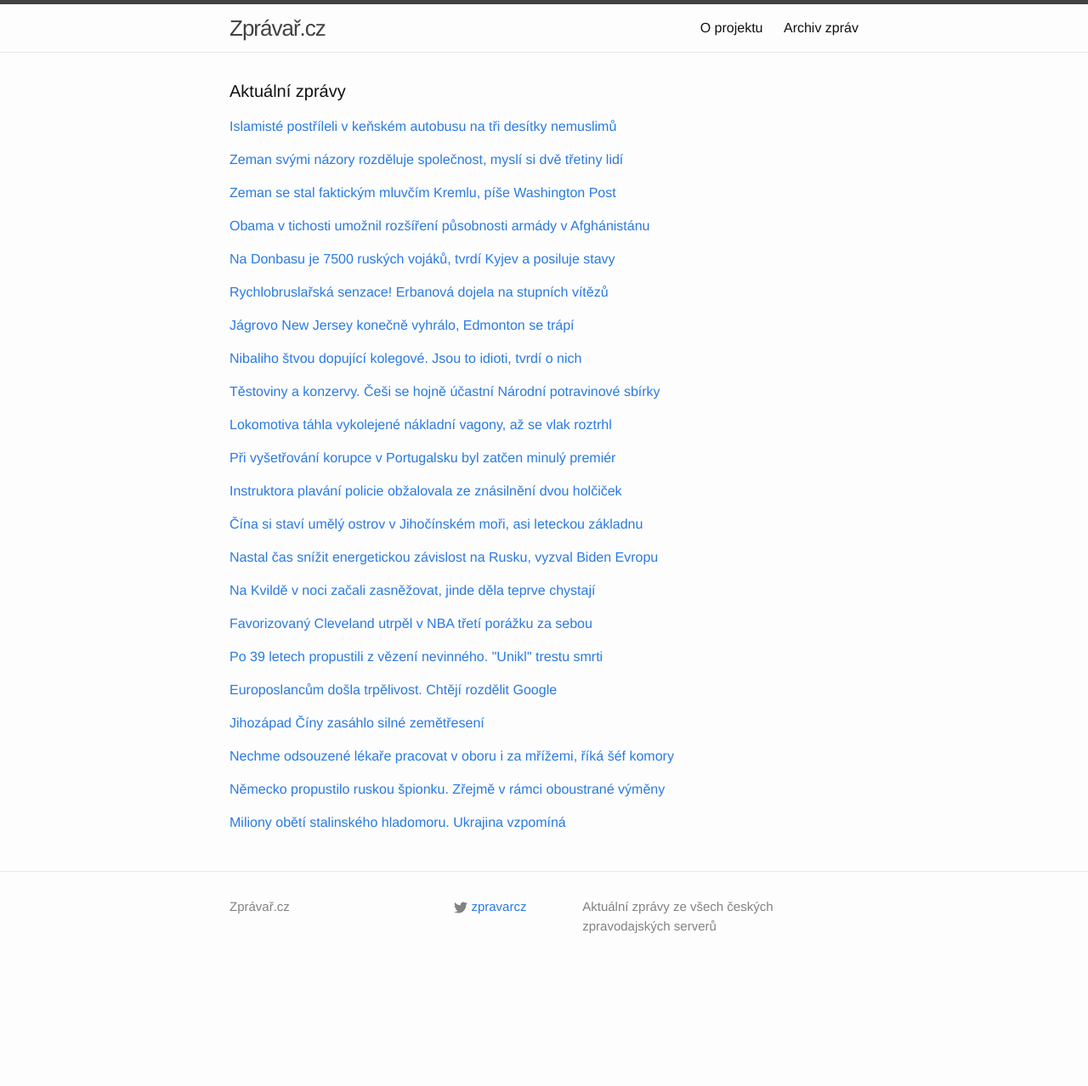
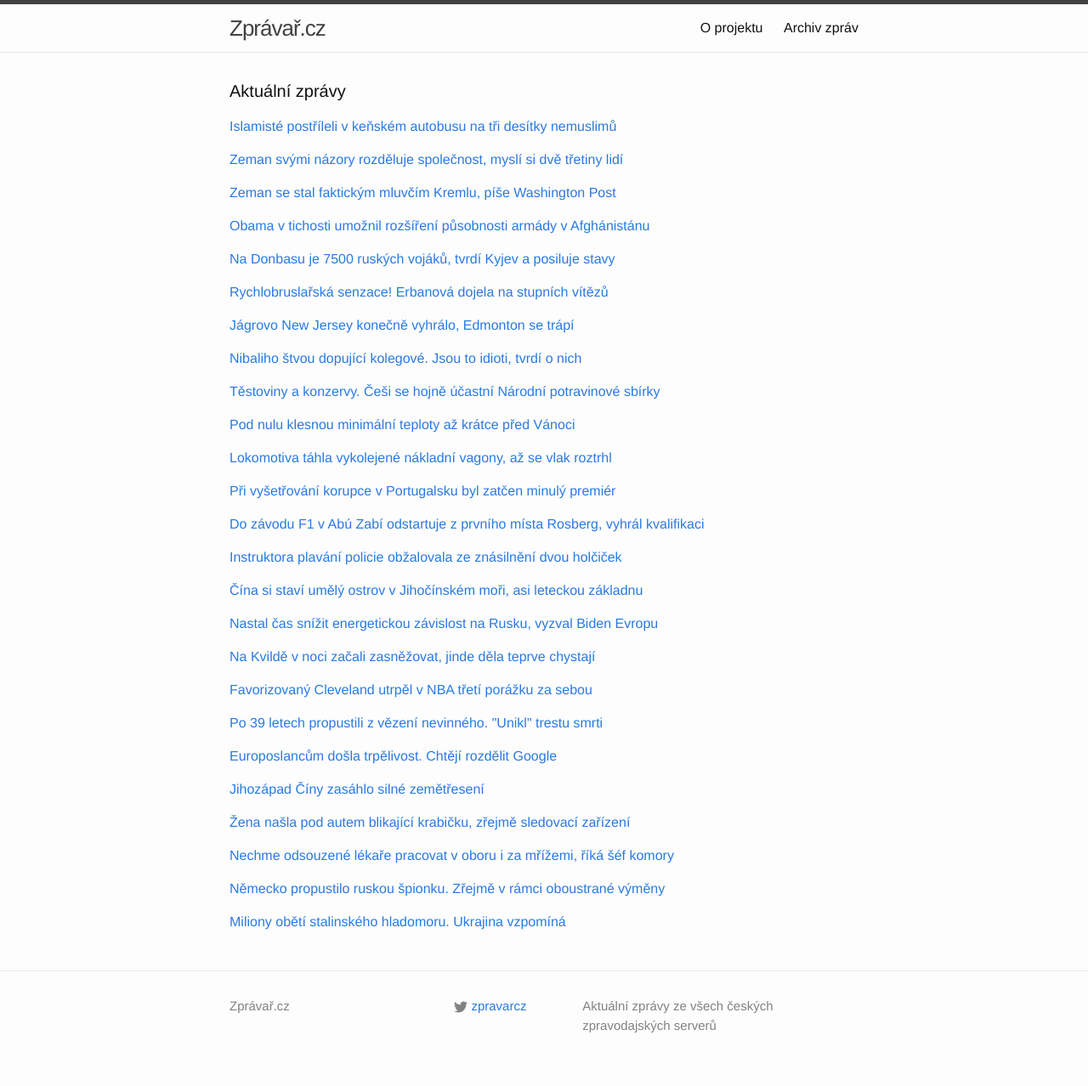
Before and after one commit to adliska/zpravar, a Jekyll site: the page built from index.html, in a window 1280 px wide. Shown: the whole page at 85% size. Built offline with Jekyll 4.4.1, drawn with Linux system fonts in a browser that asks for light colours; before the commit the page ends 1161 px from its top, so only the background shows below that.

Commit message:
zpravar news update

```diff
--- a/index.html
+++ b/index.html
@@ -122,8 +122,18 @@ layout: default
 <li><a href=http://www.ceskenoviny.cz/zpravy/zpravy/lide-dnes-mohou-v-obchodech-darovat-potraviny-pro-lidi-v-nouzi/1150119>Lidé dnes mohou v obchodech darovat potraviny pro lidi v nouzi - www.ceskenoviny.cz</a></li>
 <li><a href=http://www.rozhlas.cz/_zprava/lide-mohou-nakoupit-a-darovat-trvanlive-potraviny-v-narodni-potravinove-sbirce--1423467>Lidé mohou nakoupit a darovat trvanlivé potraviny v Národní potravinové sbírce - www.rozhlas.cz</a></li>
 </ul>
-</div><p><a href="javascript:;" onclick="toggle_visibility('zpravy9')">Lokomotiva táhla vykolejené nákladní vagony, až se vlak roztrhl</a></p>
+</div><p><a href="javascript:;" onclick="toggle_visibility('zpravy9')">Pod nulu klesnou minimální teploty až krátce před Vánoci</a></p>
 <div id="zpravy9" style="display:none">
+<ul>
+<li><a href=http://www.ceskenoviny.cz/zpravy/zpravy/pod-nulu-klesnou-minimalni-teploty-az-kratce-pred-vanoci/1150214>Pod nulu klesnou minimální teploty až krátce před Vánoci - www.ceskenoviny.cz</a></li>
+<li><a href=http://zpravy.idnes.cz/mesicni-vyhled-pocasi-0uk-/domaci.aspx?c=A141122_152119_domaci_mlb>Advent bude nadprůměrně teplý, bod mrazu přijde těsně před Vánoci - zpravy.idnes.cz</a></li>
+<li><a href=http://www.lidovky.cz/snih-nebude-teploty-maji-spadnout-pod-nulu-az-kratce-pred-vanoci-p88-/zpravy-domov.aspx?c=A141122_150358_ln_domov_sho>Sníh nebude. Teploty mají spadnout pod nulu až krátce před Vánoci  - www.lidovky.cz</a></li>
+<li><a href=http://www.tyden.cz/rubriky/domaci/pocasi/mraz-a-snih-predpoved-pocasi-do-vanoc_324975.html>Mráz a sníh? Předpověď počasí do Vánoc - www.tyden.cz</a></li>
+<li><a href=http://www.ceskatelevize.cz/ct24/domaci/293203-mrznout-bude-az-tesne-pred-vanoci/>Mrznout bude až těsně před Vánoci - www.ceskatelevize.cz</a></li>
+<li><a href=http://www.novinky.cz/domaci/354237-kdepak-mraz-a-snih-teploty-do-vanoc-budou-spis-nadprumerne.html>Kdepak mráz a sníh, teploty do Vánoc budou spíš nadprůměrné - www.novinky.cz</a></li>
+</ul>
+</div><p><a href="javascript:;" onclick="toggle_visibility('zpravy10')">Lokomotiva táhla vykolejené nákladní vagony, až se vlak roztrhl</a></p>
+<div id="zpravy10" style="display:none">
 <ul>
 <li><a href=http://ostrava.idnes.cz/vykolejeni-nakladniho-vlaku-ostrava-dvx-/ostrava-zpravy.aspx?c=A141122_095613_ostrava-zpravy_mav>Lokomotiva táhla vykolejené nákladní vagony, až se vlak roztrhl - ostrava.idnes.cz</a></li>
 <li><a href=http://www.rozhlas.cz/_zprava/v-ostrave-vykolejil-nakladni-vlak-skoda-se-odhaduje-na-vic-nez-5-a-pul-milionu-korun--1423491>V Ostravě vykolejil nákladní vlak, škoda se odhaduje na víc než 5 a půl milionu korun - www.rozhlas.cz</a></li>
@@ -132,8 +142,8 @@ layout: default
 <li><a href=http://www.ceskenoviny.cz/zpravy/zpravy/v-ostrave-vykolejil-nakladni-vlak-skoda-je-5-6-milionu-kc/1150136>V Ostravě vykolejil nákladní vlak, škoda je 5,6 milionu Kč - www.ceskenoviny.cz</a></li>
 <li><a href=http://zpravy.aktualne.cz/regiony/moravskoslezsky/v-ostrave-vykolejil-nakladni-vlak-skoda-je-5-6-milionu/r~3d698200721a11e497f0002590604f2e/>V Ostravě vykolejil nákladní vlak, škoda je 5,6 milionu - zpravy.aktualne.cz</a></li>
 </ul>
-</div><p><a href="javascript:;" onclick="toggle_visibility('zpravy10')">Při vyšetřování korupce v Portugalsku byl zatčen minulý premiér</a></p>
-<div id="zpravy10" style="display:none">
+</div><p><a href="javascript:;" onclick="toggle_visibility('zpravy11')">Při vyšetřování korupce v Portugalsku byl zatčen minulý premiér</a></p>
+<div id="zpravy11" style="display:none">
 <ul>
 <li><a href=http://www.ceskenoviny.cz/zpravy/zpravy/pri-vysetrovani-korupce-v-portugalsku-byl-zatcen-minuly-premier/1150196>Při vyšetřování korupce v Portugalsku byl zatčen minulý premiér - www.ceskenoviny.cz</a></li>
 <li><a href=http://echo24.cz/a/iPbpV>Korupční aféra v Portugalsku. Policie zatkla i expremiéra - echo24.cz</a></li>
@@ -142,8 +152,17 @@ layout: default
 <li><a href=http://zpravy.e15.cz/zahranicni/udalosti/v-portugalsku-zatkli-minuleho-premiera-kvuli-afere-se-zlatymi-vizy-1139101>V Portugalsku zatkli minulého premiéra. Kvůli aféře se zlatými vízy - zpravy.e15.cz</a></li>
 <li><a href=http://www.ceskatelevize.cz/ct24/svet/293189-portugalska-policie-zatkla-expremiera-socratese/>Portugalská policie zatkla expremiéra Sócratese - www.ceskatelevize.cz</a></li>
 </ul>
-</div><p><a href="javascript:;" onclick="toggle_visibility('zpravy11')">Instruktora plavání policie obžalovala ze znásilnění dvou holčiček</a></p>
-<div id="zpravy11" style="display:none">
+</div><p><a href="javascript:;" onclick="toggle_visibility('zpravy12')">Do závodu F1 v Abú Zabí odstartuje z prvního místa Rosberg, vyhrál kvalifikaci</a></p>
+<div id="zpravy12" style="display:none">
+<ul>
+<li><a href=http://www.rozhlas.cz/_zprava/do-zavodu-f1-v-abu-zabi-odstartuje-z-prvniho-mista-rosberg-vyhral-kvalifikaci--1423561>Do závodu F1 v Abú Zabí odstartuje z prvního místa Rosberg, vyhrál kvalifikaci - www.rozhlas.cz</a></li>
+<li><a href=http://sport.idnes.cz/kvalifikace-na-zavod-formule-1-v-abu-zabi-f0c-/motorsport.aspx?c=A141122_151959_motorsport_ald>Rosbergův útok začal, v kvalifikaci v Abú Zabí porazil Hamiltona - sport.idnes.cz</a></li>
+<li><a href=http://www.denik.cz/motorismus/kvalifikace-na-finale-sezony-rosberg-byl-nakonec-rychlejsi-nez-hamilton-20141122.html>Kvalifikace na finále sezony: Rosberg byl nakonec rychlejší než Hamilton - www.denik.cz</a></li>
+<li><a href=http://sport.aktualne.cz/f1-abu-zabi-2014-kvalifikace/r~7611af16724b11e48ee3002590604f2e/>Do finále F1 odstartuje jako první Rosberg, Hamilton druhý - sport.aktualne.cz</a></li>
+<li><a href=http://www.denik.cz/motorismus/kdo-pomuze-rosberg-veri-ze-se-nekdo-najde-a-rika-williams-vypada-dobre-20141122.html>Kdo pomůže? Rosberg věří, že se někdo najde a říká: Williams vypadá dobře - www.denik.cz</a></li>
+</ul>
+</div><p><a href="javascript:;" onclick="toggle_visibility('zpravy13')">Instruktora plavání policie obžalovala ze znásilnění dvou holčiček</a></p>
+<div id="zpravy13" style="display:none">
 <ul>
 <li><a href=http://www.novinky.cz/krimi/354224-instruktora-plavani-policie-obzalovala-ze-znasilneni-dvou-holcicek.html>Instruktora plavání policie obžalovala ze znásilnění dvou holčiček - www.novinky.cz</a></li>
 <li><a href=http://praha.idnes.cz/znasilneni-instruktor-plavani-soud-d73-/praha-zpravy.aspx?c=A141122_103654_praha-zpravy_mav>Obžaloba viní instruktora plavání ze znásilnění dvou šestiletých dívek - praha.idnes.cz</a></li>
@@ -151,8 +170,8 @@ layout: default
 <li><a href=http://www.novinky.cz/domaci/354224-instruktora-plavani-policie-obzalovala-ze-znasilneni-dvou-holcicek.html>Instruktora plavání policie obžalovala ze znásilnění dvou holčiček - www.novinky.cz</a></li>
 <li><a href=http://zpravy.aktualne.cz/regiony/praha/instruktor-plavani-byl-obzalovan-ze-znasilneni-dvou-divek/r~38d87402722511e4840b002590604f2e/>Instruktor plavání byl obžalován ze znásilnění dvou dívek - zpravy.aktualne.cz</a></li>
 </ul>
-</div><p><a href="javascript:;" onclick="toggle_visibility('zpravy12')">Čína si staví umělý ostrov v Jihočínském moři, asi leteckou základnu </a></p>
-<div id="zpravy12" style="display:none">
+</div><p><a href="javascript:;" onclick="toggle_visibility('zpravy14')">Čína si staví umělý ostrov v Jihočínském moři, asi leteckou základnu </a></p>
+<div id="zpravy14" style="display:none">
 <ul>
 <li><a href=http://www.lidovky.cz/cina-dela-v-jihocinskem-mori-umely-ostrov-asi-leteckou-zakladnu-pwj-/zpravy-svet.aspx?c=A141122_121430_ln_zahranici_sho>Čína si staví umělý ostrov v Jihočínském moři, asi leteckou základnu  - www.lidovky.cz</a></li>
 <li><a href=http://zahranicni.ihned.cz/asie-a-pacifik-cina/c1-63157580-cina-buduje-v-jihocinskem-mori-ostrov-pravdepodobne-leteckou-zakladnu>Čína buduje v Jihočínském moři ostrov, pravděpodobné leteckou základnu - zahranicni.ihned.cz</a></li>
@@ -160,8 +179,8 @@ layout: default
 <li><a href=http://zpravy.idnes.cz/cina-stavi-ostrov-spratly-dc4-/zahranicni.aspx?c=A141122_083128_zahranicni_jw>Peking navršil v Jihočínském moři umělý ostrov. Délka stačí na letiště - zpravy.idnes.cz</a></li>
 <li><a href=http://www.ceskenoviny.cz/zpravy/zpravy/cina-dela-v-jihocinskem-mori-umely-ostrov-asi-leteckou-zakladnu/1150117>Čína dělá v Jihočínském moři umělý ostrov, asi leteckou základnu - www.ceskenoviny.cz</a></li>
 </ul>
-</div><p><a href="javascript:;" onclick="toggle_visibility('zpravy13')">Nastal čas snížit energetickou závislost na Rusku, vyzval Biden Evropu</a></p>
-<div id="zpravy13" style="display:none">
+</div><p><a href="javascript:;" onclick="toggle_visibility('zpravy15')">Nastal čas snížit energetickou závislost na Rusku, vyzval Biden Evropu</a></p>
+<div id="zpravy15" style="display:none">
 <ul>
 <li><a href=http://zpravy.e15.cz/byznys/prumysl-a-energetika/nastal-cas-snizit-energetickou-zavislost-na-rusku-vyzval-biden-evropu-1139116>Nastal čas snížit energetickou závislost na Rusku, vyzval Biden Evropu - zpravy.e15.cz</a></li>
 <li><a href=http://www.ceskenoviny.cz/zpravy/zpravy/biden-nastal-cas-rozsirit-spektrum-energetickych-zdroju/1150198>Biden: Nastal čas rozšířit spektrum energetických zdrojů - www.ceskenoviny.cz</a></li>
@@ -169,60 +188,67 @@ layout: default
 <li><a href=http://zpravy.e15.cz/byznys/prumysl-a-energetika/nastal-cas-rozsirit-energeticke-zdroje-vyzval-biden-evropu-1139116>Nastal čas rozšířit energetické zdroje, vyzval Biden Evropu - zpravy.e15.cz</a></li>
 <li><a href=http://zpravy.e15.cz/byznys/prumysl-a-energetika/nastal-cas-rozsirit-spektrum-energetickych-zdroju-vyzval-biden-evropu-1139116>Nastal čas rozšířit spektrum energetických zdrojů, vyzval Biden Evropu - zpravy.e15.cz</a></li>
 </ul>
-</div><p><a href="javascript:;" onclick="toggle_visibility('zpravy14')">Na Kvildě v noci začali zasněžovat, jinde děla teprve chystají</a></p>
-<div id="zpravy14" style="display:none">
+</div><p><a href="javascript:;" onclick="toggle_visibility('zpravy16')">Na Kvildě v noci začali zasněžovat, jinde děla teprve chystají</a></p>
+<div id="zpravy16" style="display:none">
 <ul>
 <li><a href=http://budejovice.idnes.cz/na-kvilde-zacali-zasnezovat-dp7-/budejovice-zpravy.aspx?c=A141122_130451_budejovice-zpravy_mav>Na Kvildě v noci začali zasněžovat, jinde děla teprve chystají - budejovice.idnes.cz</a></li>
 <li><a href=http://www.tyden.cz/rubriky/relax/cestovani/kvilda-spustila-snehova-dela-deti-uz-mohou-sankovat_324963.html>Kvilda spustila sněhová děla. Děti už mohou sáňkovat - www.tyden.cz</a></li>
 <li><a href=http://www.lidovky.cz/ve-skiarealu-kvilda-uz-mohou-deti-sankovat-f2d-/zpravy-domov.aspx?c=A141122_122411_ln_domov_sho>Na Kvildě začali zasněžovat. Zbytečně, roztaje to, říká meteoroložka  - www.lidovky.cz</a></li>
 <li><a href=http://zpravy.aktualne.cz/regiony/jihocesky/ve-skiarealu-kvilda-zacali-zasnezovat-deti-mohou-sankovat/r~026ec6c4723811e4bdad0025900fea04/>Ve skiareálu Kvilda začali zasněžovat, děti mohou sáňkovat - zpravy.aktualne.cz</a></li>
 </ul>
-</div><p><a href="javascript:;" onclick="toggle_visibility('zpravy15')">Favorizovaný Cleveland utrpěl v NBA třetí porážku za sebou</a></p>
-<div id="zpravy15" style="display:none">
+</div><p><a href="javascript:;" onclick="toggle_visibility('zpravy17')">Favorizovaný Cleveland utrpěl v NBA třetí porážku za sebou</a></p>
+<div id="zpravy17" style="display:none">
 <ul>
 <li><a href=http://www.sportovninoviny.cz/zpravy/favorizovany-cleveland-utrpel-v-nba-treti-porazku-za-sebou/1150154>Favorizovaný Cleveland utrpěl v NBA třetí porážku za sebou - www.sportovninoviny.cz</a></li>
 <li><a href=http://sport.aktualne.cz/favorite-z-clevelandu-utrpeli-v-nba-treti-porazku-za-sebou/r~54ff66d2722411e490f70025900fea04/>Favorité z Clevelandu utrpěli v NBA třetí porážku za sebou - sport.aktualne.cz</a></li>
 <li><a href=http://sport.idnes.cz/basketbalova-nba-0kd-/basket.aspx?c=A141122_094148_sport-basket_ald>Další prohra Clevelandu. Parta kolem Jamese narazila ve Washingtonu - sport.idnes.cz</a></li>
 <li><a href=http://www.denik.cz/ostatni_sport/favorizovany-cleveland-utrpel-v-nba-treti-porazku-za-sebou-20141122.html>Favorizovaný Cleveland utrpěl v NBA třetí porážku za sebou - www.denik.cz</a></li>
 </ul>
-</div><p><a href="javascript:;" onclick="toggle_visibility('zpravy16')">Po 39 letech propustili z vězení nevinného. "Unikl" trestu smrti</a></p>
-<div id="zpravy16" style="display:none">
+</div><p><a href="javascript:;" onclick="toggle_visibility('zpravy18')">Po 39 letech propustili z vězení nevinného. "Unikl" trestu smrti</a></p>
+<div id="zpravy18" style="display:none">
 <ul>
 <li><a href=http://www.tyden.cz/rubriky/zahranici/amerika/po-39-letech-propustili-z-vezeni-nevinneho-unikl-trestu-smrti_324952.html>Po 39 letech propustili z vězení nevinného. "Unikl" trestu smrti - www.tyden.cz</a></li>
 <li><a href=http://zpravy.idnes.cz/soud-usa-propusteni-vezen-vrazda-nespachal-fe3-/zahranicni.aspx?c=A141122_130731_zahranicni_bse>Soud v Ohiu po 39 letech propustil nevinného vězně. Vyšel s úsměvem - zpravy.idnes.cz</a></li>
 <li><a href=http://www.novinky.cz/zahranicni/amerika/354223-nevinny-american-vysel-po-39-letech-z-vezeni-puvodne-dostal-trest-smrti.html>Nevinný Američan vyšel po 39 letech z vězení, původně dostal trest smrti - www.novinky.cz</a></li>
 <li><a href=http://www.ceskenoviny.cz/zpravy/zpravy/soud-propustil-nevinneho-americana-po-39-letech-vezeni/1150112>Soud propustil nevinného Američana po 39  letech vězení - www.ceskenoviny.cz</a></li>
 </ul>
-</div><p><a href="javascript:;" onclick="toggle_visibility('zpravy17')">Europoslancům došla trpělivost. Chtějí rozdělit Google</a></p>
-<div id="zpravy17" style="display:none">
+</div><p><a href="javascript:;" onclick="toggle_visibility('zpravy19')">Europoslancům došla trpělivost. Chtějí rozdělit Google</a></p>
+<div id="zpravy19" style="display:none">
 <ul>
 <li><a href=https://echo24.cz/a/itpvU>Europoslancům došla trpělivost. Chtějí rozdělit Google - echo24.cz</a></li>
 <li><a href=http://www.denik.cz/ekonomika/europoslanci-chteji-prosadit-rozdeleni-googlu-20141122.html>Europoslanci chtějí prosadit rozdělení Googlu - www.denik.cz</a></li>
 <li><a href=http://mobil.idnes.cz/google-chce-mit-android-pod-kontrolou-dwh-/mob_tech.aspx?c=A141102_025453_mob_tech_ada>Google chce mít Android pod kontrolou. Možná dá servisní balíček zadarmo - mobil.idnes.cz</a></li>
 </ul>
-</div><p><a href="javascript:;" onclick="toggle_visibility('zpravy18')">Jihozápad Číny zasáhlo silné zemětřesení</a></p>
-<div id="zpravy18" style="display:none">
+</div><p><a href="javascript:;" onclick="toggle_visibility('zpravy20')">Jihozápad Číny zasáhlo silné zemětřesení</a></p>
+<div id="zpravy20" style="display:none">
 <ul>
 <li><a href=http://www.ceskatelevize.cz/ct24/svet/293196-jihozapad-ciny-zasahlo-silne-zemetreseni/>Jihozápad Číny zasáhlo silné zemětřesení - www.ceskatelevize.cz</a></li>
 <li><a href=http://www.novinky.cz/zahranicni/svet/354227-jihozapad-ciny-postihlo-silne-zemetreseni.html>Jihozapád Číny postihlo silné zemětřesení - www.novinky.cz</a></li>
 <li><a href=http://zpravy.aktualne.cz/zahranici/jihozapad-ciny-postihlo-silne-zemetreseni/r~256feef4723411e497f0002590604f2e/>Jihozápad Číny postihlo silné zemětřesení - zpravy.aktualne.cz</a></li>
 </ul>
-</div><p><a href="javascript:;" onclick="toggle_visibility('zpravy19')">Nechme odsouzené lékaře pracovat v oboru i za mřížemi, říká šéf komory</a></p>
-<div id="zpravy19" style="display:none">
+</div><p><a href="javascript:;" onclick="toggle_visibility('zpravy21')">Žena našla pod autem blikající krabičku, zřejmě sledovací zařízení</a></p>
+<div id="zpravy21" style="display:none">
+<ul>
+<li><a href=http://www.novinky.cz/krimi/354238-zena-nasla-pod-autem-blikajici-krabicku-zrejme-sledovaci-zarizeni.html>Žena našla pod autem blikající krabičku, zřejmě sledovací zařízení - www.novinky.cz</a></li>
+<li><a href=http://praha.idnes.cz/policie-uzavrela-ulici-kvuli-blikajici-krabicce-ftj-/praha-zpravy.aspx?c=A141122_143159_praha-zpravy_mav>Žena našla na podvozku auta blikající krabičku, policie uzavřela ulici - praha.idnes.cz</a></li>
+<li><a href=http://www.novinky.cz/krimi/354238-zena-nasla-pod-autem-blikajici-krabicku-tak-ji-dala-do-kufru-a-vozila-ji-pres-pul-prahy.html>Žena našla pod autem blikající krabičku, tak ji dala do kufru a vozila ji přes půl Prahy - www.novinky.cz</a></li>
+</ul>
+</div><p><a href="javascript:;" onclick="toggle_visibility('zpravy22')">Nechme odsouzené lékaře pracovat v oboru i za mřížemi, říká šéf komory</a></p>
+<div id="zpravy22" style="display:none">
 <ul>
 <li><a href=http://zpravy.idnes.cz/prace-lekaru-ve-vezeni-milan-kubek-dru-/domaci.aspx?c=A141122_132919_domaci_jw>Nechme odsouzené lékaře pracovat v oboru i za mřížemi, říká šéf komory - zpravy.idnes.cz</a></li>
 <li><a href=http://www.novinky.cz/domaci/354232-elektronickymi-recepty-se-nic-neusetri-tvrdi-sef-clk-kubek.html>Elektronickými recepty se nic neušetří, tvrdí šéf ČLK Kubek - www.novinky.cz</a></li>
 <li><a href=http://www.denik.cz/z_domova/kubek-kritizoval-povinne-elektronicke-recepty-a-nahrady-lekarnam-20141122.html>Jde o vyhozené peníze, soudí Kubek o náhradách lékárnám - www.denik.cz</a></li>
 </ul>
-</div><p><a href="javascript:;" onclick="toggle_visibility('zpravy20')">Německo propustilo ruskou špionku. Zřejmě v rámci oboustrané výměny</a></p>
-<div id="zpravy20" style="display:none">
+</div><p><a href="javascript:;" onclick="toggle_visibility('zpravy23')">Německo propustilo ruskou špionku. Zřejmě v rámci oboustrané výměny</a></p>
+<div id="zpravy23" style="display:none">
 <ul>
 <li><a href=http://zahranicni.ihned.cz/evropa-slovensko/c1-63157570-nemecko-propustilo-ruskou-spionku-zrejme-v-ramci-oboustrane-vymeny>Německo propustilo ruskou špionku. Zřejmě v rámci oboustrané výměny - zahranicni.ihned.cz</a></li>
 <li><a href=http://zpravy.aktualne.cz/zahranici/nemecko-propustilo-agentku-odsouzenou-za-spionaz-pro-rusko/r~28e3b7d4720f11e490f70025900fea04/>Německo propustilo agentku odsouzenou za špionáž pro Rusko - zpravy.aktualne.cz</a></li>
 <li><a href=http://www.ceskenoviny.cz/zpravy/zpravy/nemecko-propustilo-spionku-pro-rusko-zrejme-v-ramci-vymeny/1150114>Německo propustilo špionku pro Rusko, zřejmě v rámci výměny - www.ceskenoviny.cz</a></li>
 </ul>
-</div><p><a href="javascript:;" onclick="toggle_visibility('zpravy21')">Miliony obětí stalinského hladomoru. Ukrajina vzpomíná</a></p>
-<div id="zpravy21" style="display:none">
+</div><p><a href="javascript:;" onclick="toggle_visibility('zpravy24')">Miliony obětí stalinského hladomoru. Ukrajina vzpomíná</a></p>
+<div id="zpravy24" style="display:none">
 <ul>
 <li><a href=http://www.tyden.cz/rubriky/zahranici/rusko-a-okoli/miliony-obeti-stalinskeho-hladomoru-ukrajina-vzpomina_324960.html>Miliony obětí stalinského hladomoru. Ukrajina vzpomíná - www.tyden.cz</a></li>
 <li><a href=http://www.tyden.cz/rubriky/zahranici/rusko-a-okoli/ukrajina-si-pripomina-vyroci-stalinskeho-hladomoru-a-miliony-obeti_324960.html>Ukrajina si připomíná výročí stalinského hladomoru a miliony obětí - www.tyden.cz</a></li>
```
